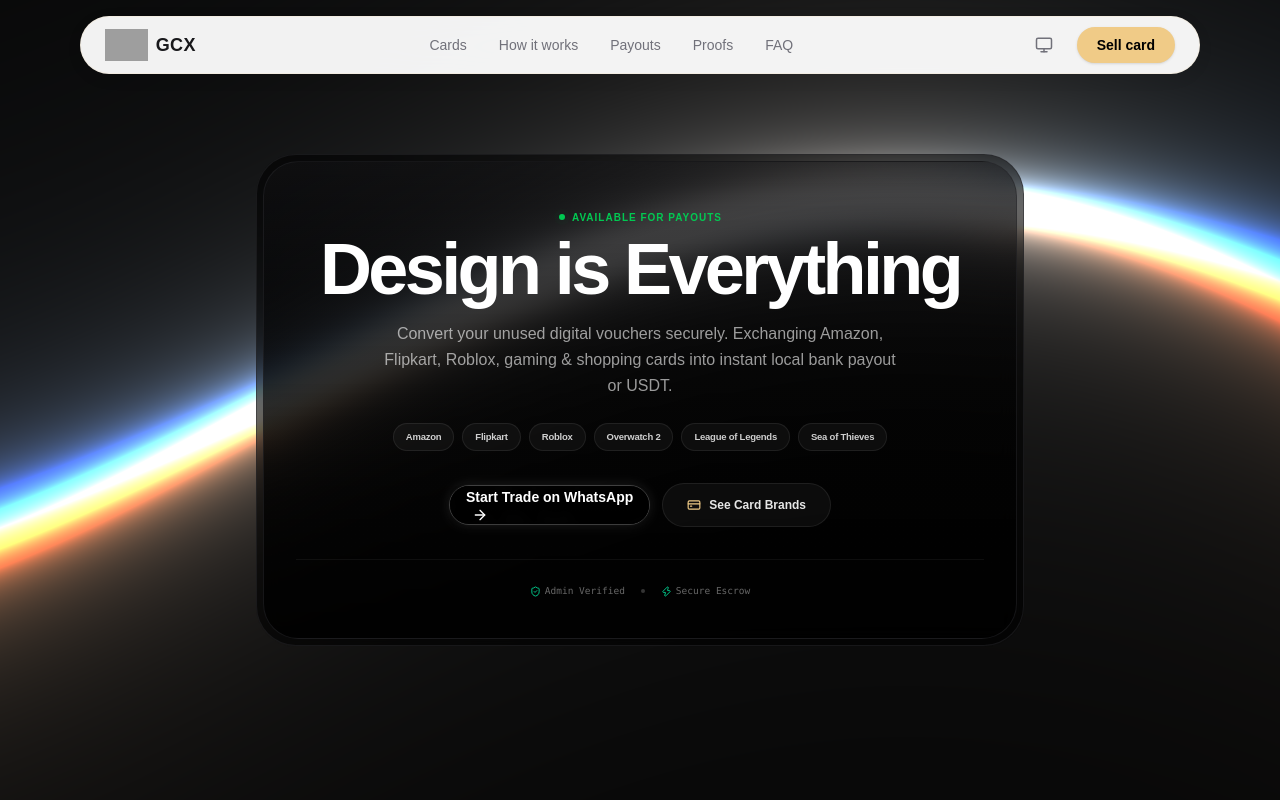
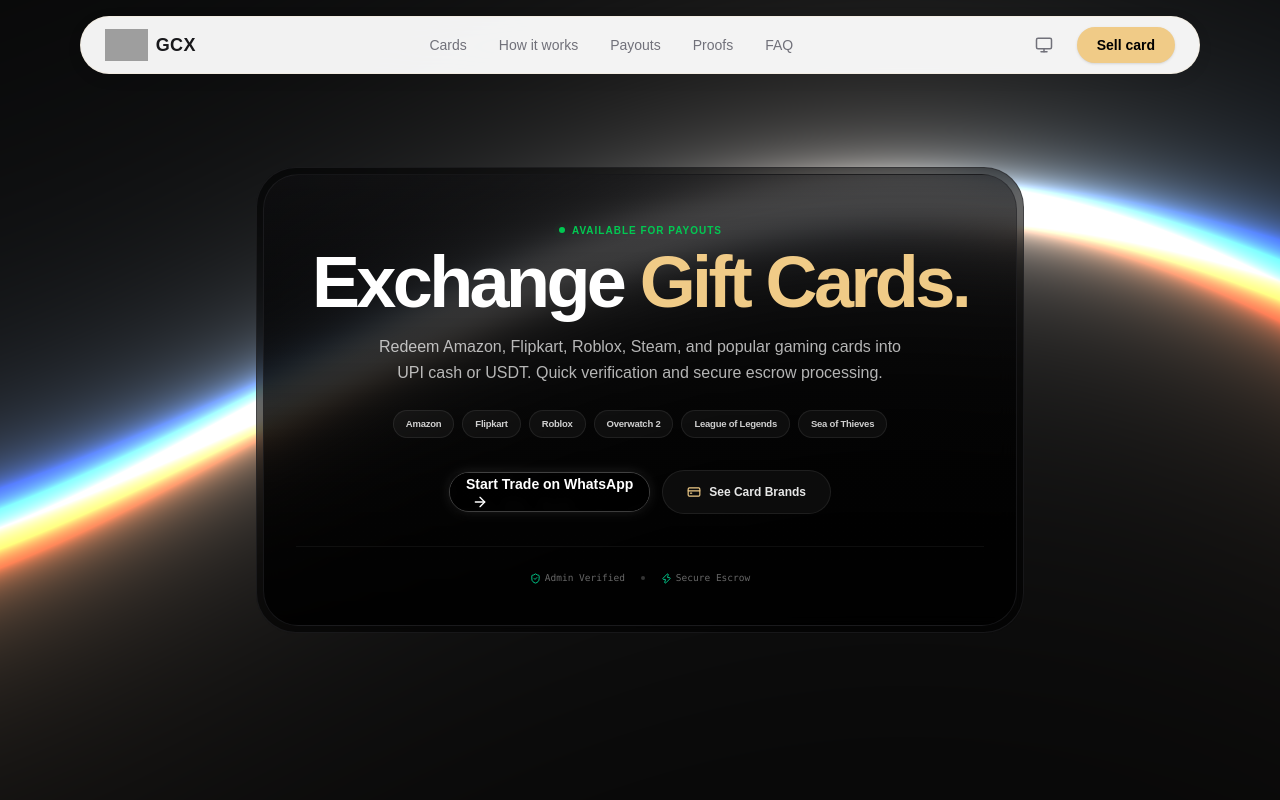
Before and after one commit to Scodify236/refactored-pancake, a Next.js app: page / in a window 1280 px wide. Shown: the top 800 px of the page. Built offline with nearby package versions, Linux system fonts and the light colour scheme; no server answers; grey boxes are pictures that could not be loaded.

Commit message:
design: tailor WebGL Hero component copy and layout specifically for GCX

```diff
--- a/src/components/Hero.tsx
+++ b/src/components/Hero.tsx
@@ -33,12 +33,12 @@ export function Hero() {
 
           {/* Main Title */}
           <h1 className="mb-4 text-white text-center text-5xl sm:text-7xl font-extrabold tracking-tighter leading-none">
-            Design is Everything
+            Exchange <span className="text-gradient">Gift Cards.</span>
           </h1>
 
           {/* Description */}
-          <p className="text-white/60 px-2 sm:px-6 text-center text-xs sm:text-sm md:text-base leading-relaxed max-w-xl mx-auto">
-            Convert your unused digital vouchers securely. Exchanging Amazon, Flipkart, Roblox, gaming & shopping cards into instant local bank payout or USDT.
+          <p className="text-white/70 px-2 sm:px-6 text-center text-xs sm:text-sm md:text-base leading-relaxed max-w-xl mx-auto font-sans">
+            Redeem Amazon, Flipkart, Roblox, Steam, and popular gaming cards into UPI cash or USDT. Quick verification and secure escrow processing.
           </p>
 
           {/* Accept list pills */}
```
